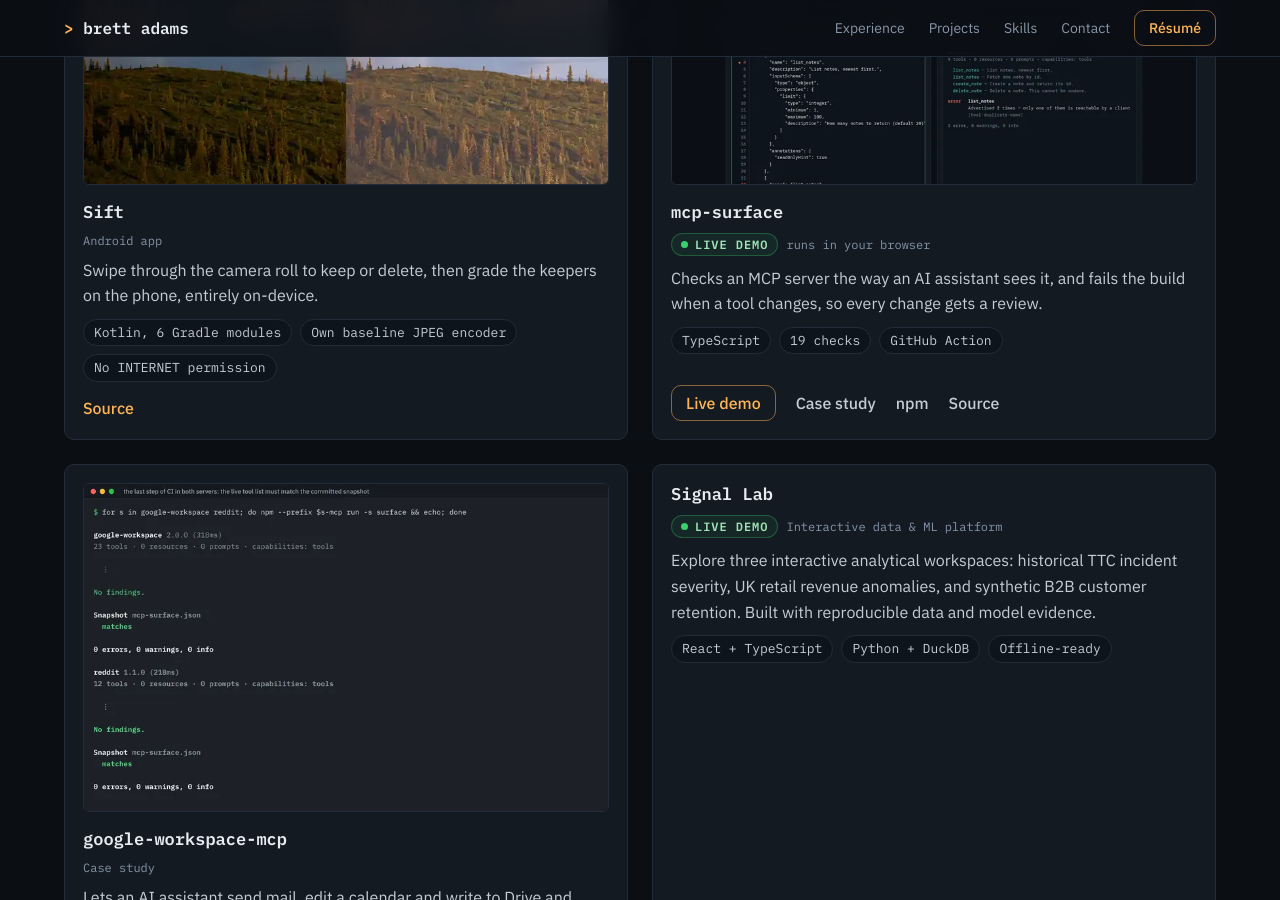
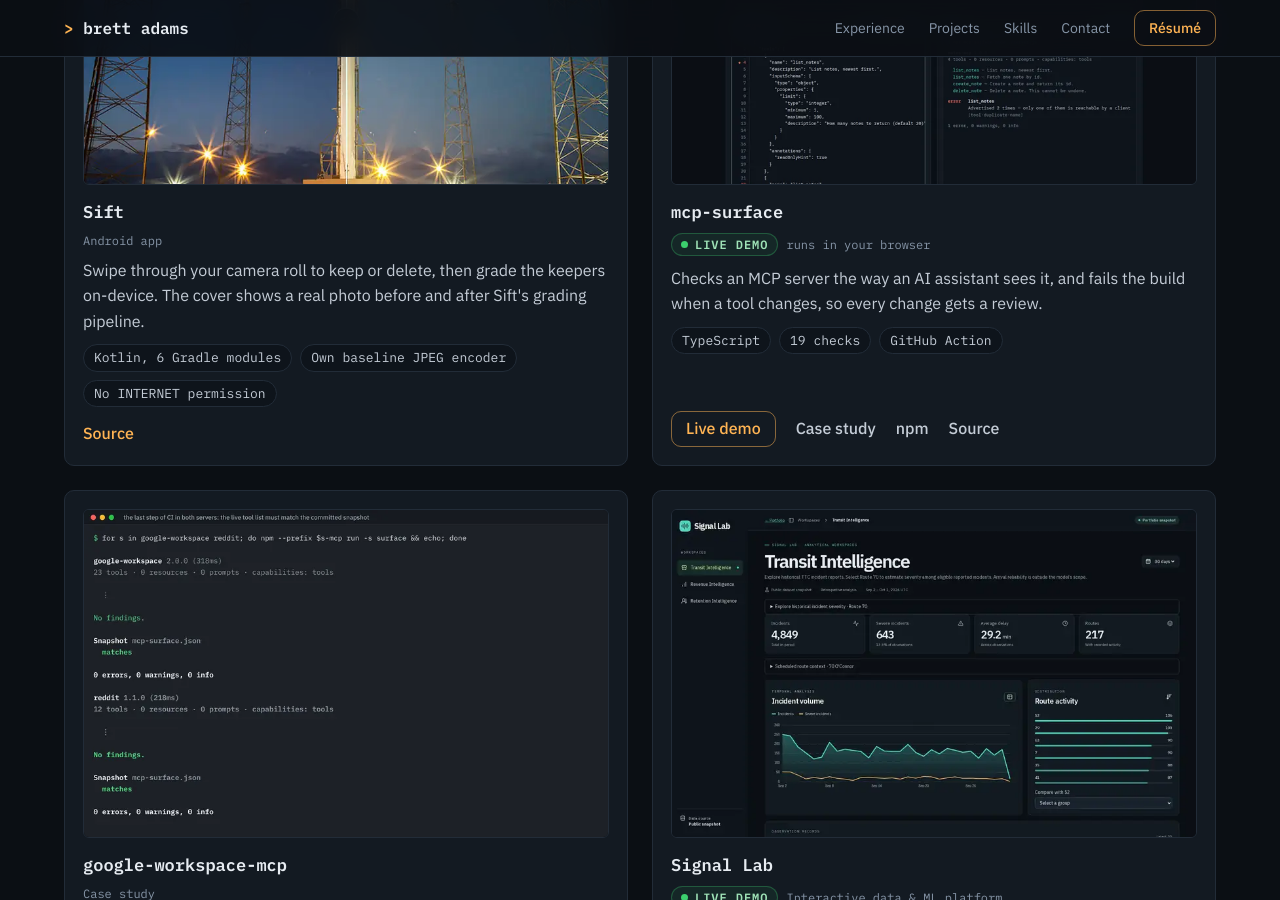
Before and after one commit to brettadams0/brettadams0.github.io, a Jekyll site: the page built from index.html, in a window 1280 px wide and 900 px high, scrolled down 2882 px. Built offline with Jekyll 4.4.1, drawn with Linux system fonts in a browser that asks for light colours.

Commit message:
Use authentic Signal Lab and Sift project covers
Show a real production dashboard screenshot for Signal Lab and the original-versus-Sift-graded photograph for Sift. Preserve source provenance, accessibility, browser verification and measured homepage budgets. No AI-generated or externally simulated before/after artwork.

```diff
--- a/index.html
+++ b/index.html
@@ -150,12 +150,14 @@ layout: default
 
       <article class="project" data-project="sift">
         <a class="project-shot" href="https://github.com/brettadams0/sift" tabindex="-1" aria-hidden="true">
-          <img src="{{ '/assets/img/sift-800.webp' | relative_url }}"
-               alt="" width="800" height="500" loading="lazy" decoding="async" />
+          <img src="{{ '/assets/img/sift-grade-800.webp' | relative_url }}"
+               srcset="{{ '/assets/img/sift-grade-800.webp' | relative_url }} 800w, {{ '/assets/img/sift-grade-1600.webp' | relative_url }} 1600w"
+               sizes="(min-width: 1200px) 650px, (min-width: 861px) 56vw, calc(100vw - 70px)"
+               alt="" width="1600" height="1000" loading="lazy" decoding="async" />
         </a>
         <h3 class="project-name">Sift</h3>
         <p class="project-kind">Android app</p>
-        <p class="project-line">Swipe through the camera roll to keep or delete, then grade the keepers on the phone, entirely on-device.</p>
+        <p class="project-line">Swipe through your camera roll to keep or delete, then grade the keepers on-device. The cover shows a real photo before and after Sift's grading pipeline.</p>
         <ul class="chips" role="list"><li>Kotlin, 6 Gradle modules</li><li>Own baseline JPEG encoder</li><li>No INTERNET permission</li></ul>
         <p class="links">
           <a href="https://github.com/brettadams0/sift">Source<span class="sr-only">: Sift</span></a>
@@ -209,6 +211,12 @@ layout: default
         </p>
       </article>
       <article class="project" data-project="signal-lab">
+        <a class="project-shot" href="{{ '/signal-lab/' | relative_url }}" tabindex="-1" aria-hidden="true">
+          <img src="{{ '/assets/img/signal-lab-800.webp' | relative_url }}"
+               srcset="{{ '/assets/img/signal-lab-800.webp' | relative_url }} 800w, {{ '/assets/img/signal-lab-overview.webp' | relative_url }} 1600w"
+               sizes="(min-width: 1200px) 650px, (min-width: 861px) 56vw, calc(100vw - 70px)"
+               alt="" width="1600" height="1000" loading="lazy" decoding="async" />
+        </a>
         <h3 class="project-name">Signal Lab</h3>
         <p class="project-kind"><span class="badge-live">Live demo</span> Interactive data &amp; ML platform</p>
         <p class="project-line">Explore three interactive analytical workspaces: historical TTC incident severity, UK retail revenue anomalies, and synthetic B2B customer retention. Built with reproducible data and model evidence.</p>
```
Also changed, not shown: docs/PROJECT_COVER_PROVENANCE.md (added, +29 -0 lines), .github/scripts/budget-ci.json, .github/scripts/check-project-covers.mjs (added), .github/workflows/ci.yml, assets/img/sift-800.webp (deleted), assets/img/sift-grade-1600.webp (added), assets/img/sift-grade-800.webp (added), assets/img/signal-lab-800.webp (added).
